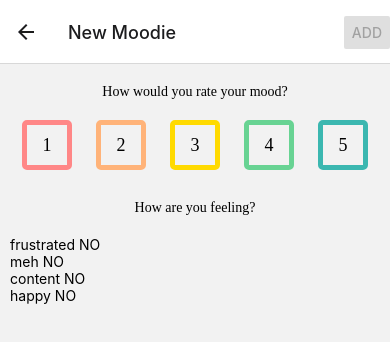
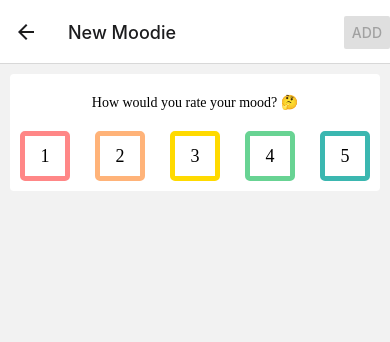
Before and after one commit to kkoscielniak/moody-tracker, a React Native app: screen /Entry in a window 390 px wide. Shown: the top 342 px of the page. Built offline with nearby package versions, Linux system fonts and the light colour scheme.

Commit message:
feat: Simplify `FeelingButton`s and improve looks

```diff
--- a/src/screens/Entry/EntryScreen.tsx
+++ b/src/screens/Entry/EntryScreen.tsx
@@ -1,15 +1,16 @@
 import React, { useCallback, useEffect } from 'react';
-import { Button, Text, TouchableOpacity, View } from 'react-native';
+import { Button, View } from 'react-native';
 import Heading from '../../components/shared/Heading/Heading';
 import Screen from '../../components/shared/Screen/Screen';
-import MoodLevelButton from '../../components/MoodLevelButton/MoodLevelButton';
+import MoodLevelButton from './components/MoodLevelButton/MoodLevelButton';
 import useRadios from './hooks/useRadios';
-import colors from '../../theme/colors';
 import styles from './styles';
 import useCheckboxes from './hooks/useCheckboxes';
 import { useNavigation } from '@react-navigation/native';
 import { useAppDispatch } from '../../store/hooks';
 import { addEntry } from '../../store/reducer';
+import FeelingButton from './components/FeelingButton/FeelingButton';
+import Container from '../../components/shared/Container/Container';
 
 const EntryScreen = () => {
   const navigation = useNavigation();
@@ -21,29 +22,19 @@ const EntryScreen = () => {
     selectRadio: selectMoodLevel,
   } = useRadios([
     {
-      content: '😡 1',
       value: 1,
-      color: colors.moodAngryColor,
     },
     {
-      content: '😞 2',
       value: 2,
-      color: colors.moodSadColor,
     },
     {
-      content: '😐 3',
       value: 3,
-      color: colors.moodNeutralColor,
     },
     {
-      content: '🙂 4',
       value: 4,
-      color: colors.moodContentColor,
     },
     {
-      content: '😁 5',
       value: 5,
-      color: colors.moodHappyColor,
     },
   ]);
 
@@ -54,15 +45,19 @@ const EntryScreen = () => {
   } = useCheckboxes([
     {
       value: 'frustrated',
+      content: 'Frustrated 😡',
     },
     {
       value: 'meh',
+      content: 'Meh 😒',
     },
     {
       value: 'content',
+      content: 'Content 😌',
     },
     {
       value: 'happy',
+      content: 'Happy 😎',
     },
   ]);
 
@@ -91,7 +86,8 @@ const EntryScreen = () => {
 
   return (
     <Screen>
-      <Heading content="How would you rate your mood?" isTop />
+      <Container>
+        <Heading content="How would you rate your mood? 🤔" isTop />
         <View style={styles.moodLevelButtons}>
           {moodLevelButtons.map(({ id, value, color }) => (
             <MoodLevelButton
@@ -104,18 +100,28 @@ const EntryScreen = () => {
             />
           ))}
         </View>
-      <Heading content="How are you feeling?" />
+      </Container>
+      {selectedMoodLevel ? (
+        <Container>
+          <>
+            <Heading content="How are you feeling? 😸" isTop />
             <View>
-        {feelings.map(({ value, selected, id }) => {
+              {feelings.map(({ content, selected, id }) => {
                 return (
-            <TouchableOpacity key={id} onPress={() => toggleCheckbox(id)}>
-              <Text>
-                {value} {selected ? 'YES' : 'NO'}
-              </Text>
-            </TouchableOpacity>
+                  <FeelingButton
+                    key={id}
+                    id={id}
+                    content={content}
+                    isSelected={selected}
+                    accentColor={selectedMoodLevel?.color}
+                    onPress={() => toggleCheckbox(id)}
+                  />
                 );
               })}
             </View>
+          </>
+        </Container>
+      ) : null}
     </Screen>
   );
 };
--- /dev/null
+++ b/src/screens/Entry/components/FeelingButton/FeelingButton.tsx
@@ -0,0 +1,35 @@
+import React, { FC } from 'react';
+import { Text, TouchableOpacity, View } from 'react-native';
+import getStyles from './getStyles';
+
+interface Props {
+  id: number;
+  content: string;
+  isSelected: boolean;
+  accentColor: string;
+  onPress: (id: number) => any;
+}
+
+const FeelingButton: FC<Props> = ({
+  id,
+  content,
+  isSelected,
+  accentColor,
+  onPress,
+}) => {
+  const styles = getStyles({ isSelected, accentColor });
+
+  const handlePress = () => {
+    onPress(id);
+  };
+
+  return (
+    <TouchableOpacity onPress={handlePress}>
+      <View style={styles.container}>
+        <Text style={styles.text}>{content}</Text>
+      </View>
+    </TouchableOpacity>
+  );
+};
+
+export default FeelingButton;
--- /dev/null
+++ b/src/screens/Entry/components/FeelingButton/getStyles.ts
@@ -0,0 +1,25 @@
+import { StyleSheet } from 'react-native';
+import colors from '../../../../theme/colors';
+
+export default ({
+  isSelected,
+  accentColor,
+}: {
+  isSelected: boolean;
+  accentColor: string;
+}) =>
+  StyleSheet.create({
+    container: {
+      backgroundColor: isSelected ? accentColor : colors.white,
+      marginBottom: 10,
+      padding: 10,
+      borderRadius: 4,
+      alignItems: 'center',
+      borderWidth: 1.5,
+      borderColor: colors.fontBlue,
+    },
+    text: {
+      fontFamily: 'Montserrat-Medium',
+      color: colors.fontBlue,
+    },
+  });
--- a/src/screens/Entry/hooks/useCheckboxes.ts
+++ b/src/screens/Entry/hooks/useCheckboxes.ts
@@ -3,6 +3,7 @@ import { Feeling } from '../../../types/MoodEntry';
 
 type CheckboxDef = {
   value: Feeling;
+  content: string;
 };
 
 type CheckboxWithState = {
--- a/src/screens/Entry/hooks/useRadios.ts
+++ b/src/screens/Entry/hooks/useRadios.ts
@@ -1,14 +1,14 @@
 import { useState } from 'react';
+import mapMoodLevelToColor from '../../../utils/mapMoodLevelToColor';
 
 type RadioDef = {
   value: number;
-  content: string;
-  color: string;
 };
 
 type RadioWithState = {
   id: number;
   selected: boolean;
+  color: string;
 } & RadioDef;
 
 const useRadios = (radiosDefinitions: RadioDef[]) => {
@@ -17,6 +17,7 @@ const useRadios = (radiosDefinitions: RadioDef[]) => {
       ...radioDef,
       id: index,
       selected: false,
+      color: mapMoodLevelToColor(radioDef.value),
     })),
   );
 
--- a/src/screens/Entry/styles.ts
+++ b/src/screens/Entry/styles.ts
@@ -9,6 +9,6 @@ export default StyleSheet.create({
   },
   moodLevelButtons: {
     flexDirection: 'row',
-    justifyContent: 'space-around',
+    justifyContent: 'space-between',
   },
 });
```
Also changed, not shown: src/screens/Entry/components/MoodLevelButton/MoodLevelButton.tsx (renamed from src/components/MoodLevelButton/MoodLevelButton.tsx), src/screens/Entry/components/MoodLevelButton/styles.ts (renamed from src/components/MoodLevelButton/styles.ts). Lines whose indentation alone changed are shown as unchanged.
